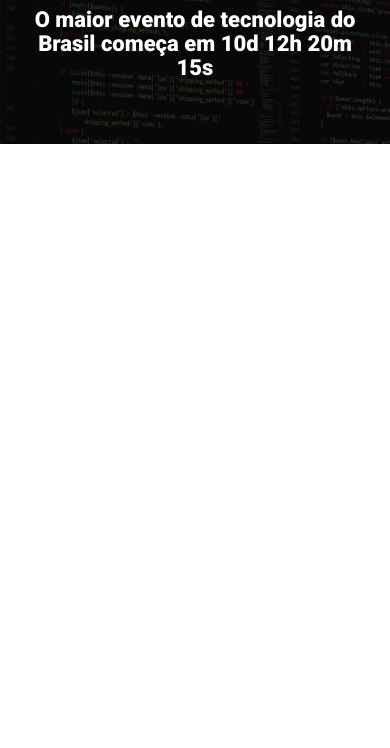
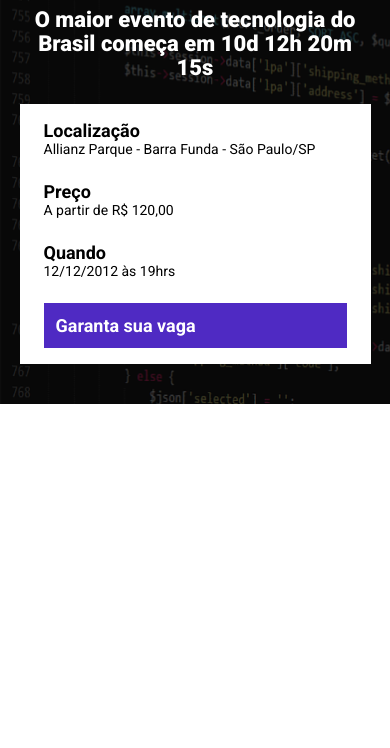
Before and after one commit to uVitin/ebac_tec_talks, a website built with Parcel: page src/index.html in a window 390 px wide. Shown: the part 96-844 px from the top of the page. Built offline with nearby package versions, Linux system fonts and the light colour scheme.

Commit message:
Configurando os Componentes!

```diff
--- a/src/index.html
+++ b/src/index.html
@@ -16,6 +16,25 @@
                 <p class="hero__text">
                     O maior evento de tecnologia do Brasil começa em 10d 12h 20m 15s
                 </p>
+                <div class="infos-bar">
+                    <ul class="infos-bar__infos">
+                        <li class="infos-bar__infos__item">
+                            <b>Localização</b>
+                            Allianz Parque - Barra Funda - São Paulo/SP
+                        </li>
+                        <li class="infos-bar__infos__item">
+                            <b>Preço</b>
+                            A partir de R$ 120,00
+                        </li>
+                        <li class="infos-bar__infos__item">
+                            <b>Quando</b>
+                            12/12/2012 às 19hrs
+                        </li>
+                    </ul>
+                    <a href="#" class="button button--primary">
+                        Garanta sua vaga
+                    </a>
+                </div>
             </div>
         </header>
 
--- /dev/null
+++ b/src/styles/components/_buttons.scss
@@ -0,0 +1,23 @@
+.button {
+    padding: 12px;
+    font-size: 18px;
+    font-weight: bold;
+    text-decoration: none;
+    text-align: center;
+    white-space: nowrap;
+
+    &--primary {
+        color: #fff;
+        background-color: #4F2AC3;
+    }
+
+    @media (max-width: 640px) {
+        display: block;
+        width: 100%;
+    }
+
+    @media (max-width: 1024px) {
+        display: flex;
+        align-items: center;
+    }
+}
--- /dev/null
+++ b/src/styles/components/_infos_bar.scss
@@ -0,0 +1,40 @@
+.infos-bar {
+    padding: 16px 24px;
+    background-color: #fff;
+    display: flex;
+    justify-content: space-between;
+
+    &__infos {
+        display: flex;
+        gap: 40px;
+
+        &__item {
+            font-size: 14px;
+            color: #000;
+
+            b {
+                color: #000;
+                font-size: 18px;
+                display: block;
+            }
+        }
+    }
+
+    @media (max-width: 640px) {
+        display: block;
+
+        &__infos {
+            display: block;
+
+            &__item {
+                margin-bottom: 24px;
+            }
+        }
+    }
+
+    @media (max-width: 1024px) {
+        &__infos {
+            gap: 16px;
+        }
+    }
+}
--- a/src/styles/main.scss
+++ b/src/styles/main.scss
@@ -1,4 +1,6 @@
 @use 'hero';
+@use 'components/infos_bar';
+@use 'components/buttons';
 
 * {
     margin: 0;
@@ -6,6 +8,7 @@
     box-sizing: border-box;
     font-family: Roboto, sans-serif;
     color: #fff;
+    list-style: none;
 }
 
 .container {
```
